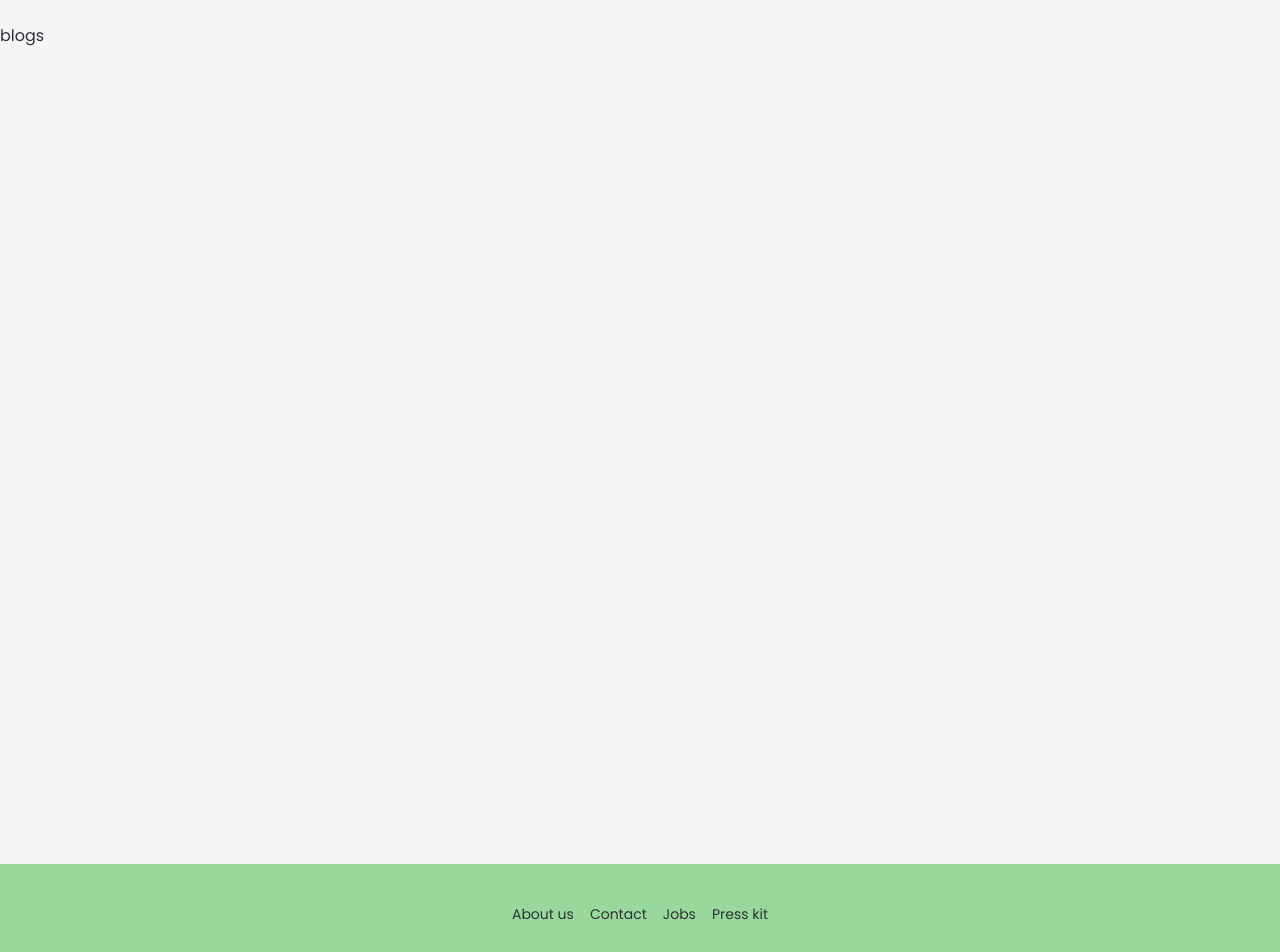
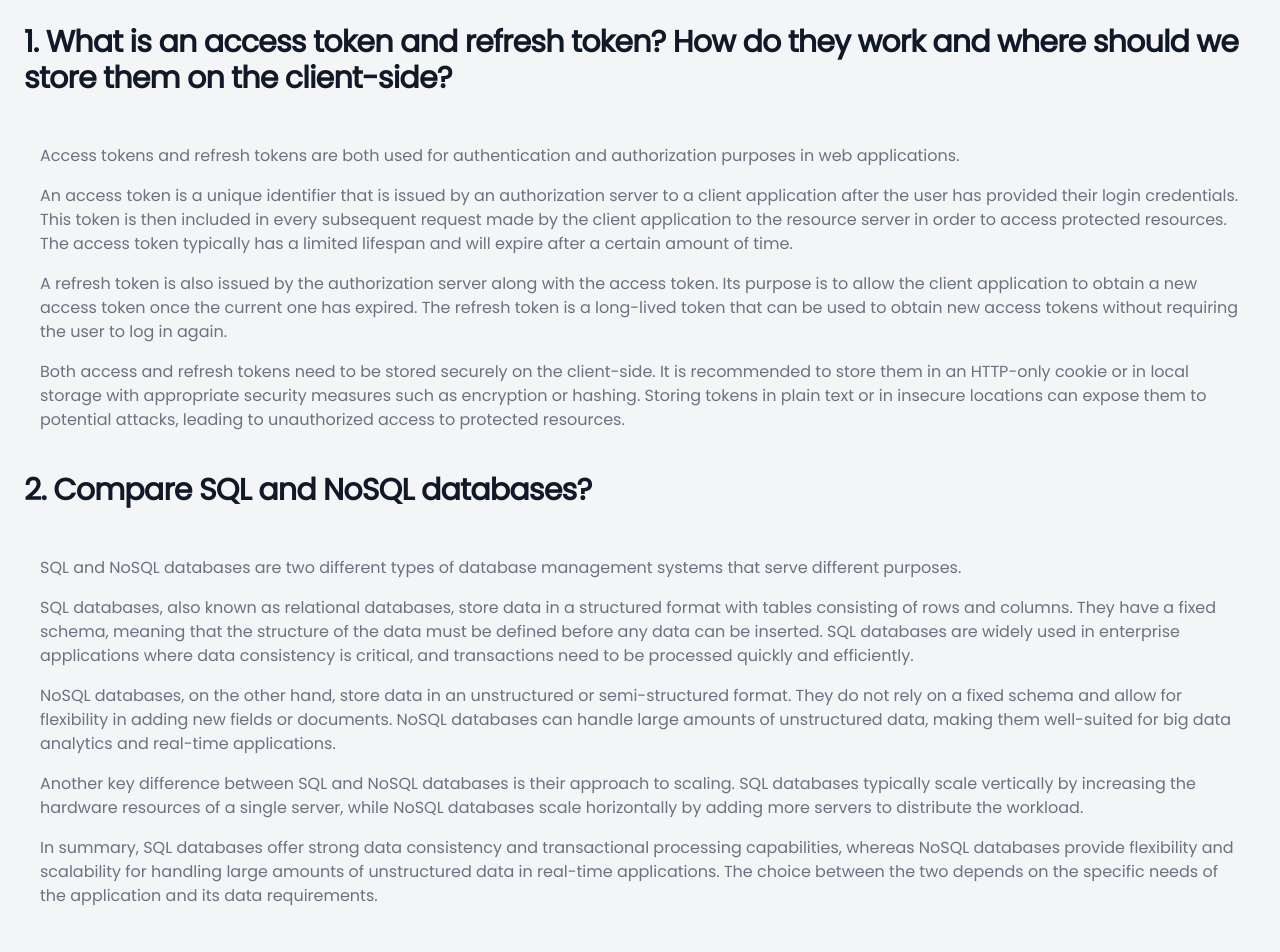
Before and after one commit to mahmudev/toy-marketplace-client-side, a React (Vite) app: page /blogs in a window 1280 px wide. Shown: the part 160-1112 px from the top of the page. Built offline with nearby package versions, Linux system fonts and the light colour scheme; no server answers.

Commit message:
added blog

```diff
--- a/src/componets/home/Home.jsx
+++ b/src/componets/home/Home.jsx
@@ -102,7 +102,7 @@ const Home = () => {
           </Tab>
           <Tab
             className={`btn btn-outline ml-4 btn-primary ${
-              selectedTab === 2 ? "bg-secondary text-black" : ""
+              selectedTab === 3 ? "bg-secondary text-black" : ""
             }`}
             onClick={() => setSelectedTab(3)}
           >
--- a/src/componets/home/NewCollection.jsx
+++ b/src/componets/home/NewCollection.jsx
@@ -2,8 +2,8 @@ import React from "react";
 
 const NewCollection = () => {
   return (
-    <div>
-      <div className=" lg:my-20 md:mx-auto sm:text-center  md:mb-12">
+
+      <div className=" container mx-auto sm:text-center  md:mb-12">
         <h1 className="text-3xl my-10 font-semibold text-black text-center lg:text-4xl">
           New Collection
         </h1>
@@ -42,7 +42,7 @@ const NewCollection = () => {
           </div>
         </div>
       </div>
-    </div>
+
   );
 };
 
--- a/src/componets/pages/AllToys.jsx
+++ b/src/componets/pages/AllToys.jsx
@@ -36,7 +36,7 @@ const AllToys = () => {
   };
 
   return (
-    <div className="flex flex-col min-h-screen">
+    <div className="container mx-auto flex flex-col min-h-screen">
       <h5 className="mb-3 text-xl text-center py-6 font-extrabold leading-none sm:text-2xl">
         All Toys
       </h5>
--- a/src/componets/pages/Blogs.jsx
+++ b/src/componets/pages/Blogs.jsx
@@ -3,7 +3,146 @@ import useTitle from "../../hooks/useTitle";
 
 const Blogs = () => {
   useTitle("Blog");
-  return <div className="container  h-screen my-10 mx-auto">blogs</div>;
+  return (
+    <div className="container  min-h-screen my-10 mx-auto">
+      <div className="px-4 mx-auto max-w-screen-xl lg:px-6">
+        <h2 className="mb-8 text-3xl tracking-tight font-bold text-gray-900">
+          1. What is an access token and refresh token? How do they work and
+          where should we store them on the client-side?
+        </h2>
+        <div className="mb-10  text-gray-500 px-4">
+          <p className="py-4">
+            Access tokens and refresh tokens are both used for authentication
+            and authorization purposes in web applications.
+          </p>
+          An access token is a unique identifier that is issued by an
+          authorization server to a client application after the user has
+          provided their login credentials. This token is then included in every
+          subsequent request made by the client application to the resource
+          server in order to access protected resources. The access token
+          typically has a limited lifespan and will expire after a certain
+          amount of time.
+          <p className="py-4">
+            A refresh token is also issued by the authorization server along
+            with the access token. Its purpose is to allow the client
+            application to obtain a new access token once the current one has
+            expired. The refresh token is a long-lived token that can be used to
+            obtain new access tokens without requiring the user to log in again.
+          </p>
+          Both access and refresh tokens need to be stored securely on the
+          client-side. It is recommended to store them in an HTTP-only cookie or
+          in local storage with appropriate security measures such as encryption
+          or hashing. Storing tokens in plain text or in insecure locations can
+          expose them to potential attacks, leading to unauthorized access to
+          protected resources.
+        </div>
+      </div>
+      <div className="px-4 mx-auto max-w-screen-xl lg:px-6">
+        <h2 className="mb-8 text-3xl tracking-tight font-bold text-gray-900">
+          2. Compare SQL and NoSQL databases?
+        </h2>
+        <div className="mb-10  text-gray-500 px-4">
+          <p className="py-4">
+            SQL and NoSQL databases are two different types of database
+            management systems that serve different purposes.
+          </p>
+          SQL databases, also known as relational databases, store data in a
+          structured format with tables consisting of rows and columns. They
+          have a fixed schema, meaning that the structure of the data must be
+          defined before any data can be inserted. SQL databases are widely used
+          in enterprise applications where data consistency is critical, and
+          transactions need to be processed quickly and efficiently.
+          <p className="py-4">
+            NoSQL databases, on the other hand, store data in an unstructured or
+            semi-structured format. They do not rely on a fixed schema and allow
+            for flexibility in adding new fields or documents. NoSQL databases
+            can handle large amounts of unstructured data, making them
+            well-suited for big data analytics and real-time applications.
+          </p>
+          Another key difference between SQL and NoSQL databases is their
+          approach to scaling. SQL databases typically scale vertically by
+          increasing the hardware resources of a single server, while NoSQL
+          databases scale horizontally by adding more servers to distribute the
+          workload.
+          <p className="py-4">
+            In summary, SQL databases offer strong data consistency and
+            transactional processing capabilities, whereas NoSQL databases
+            provide flexibility and scalability for handling large amounts of
+            unstructured data in real-time applications. The choice between the
+            two depends on the specific needs of the application and its data
+            requirements.
+          </p>
+        </div>
+      </div>
+      <div className="px-4 mx-auto max-w-screen-xl lg:px-6">
+        <h2 className="mb-8 text-3xl tracking-tight font-bold text-gray-900">
+          3. What is express js? What is Nest JS?
+        </h2>
+        <div className="mb-10  text-gray-500 px-4">
+          <p className="py-4">
+            Express.js is a minimalistic and flexible web application framework
+            for Node.js. It provides a simple and unopinionated approach to
+            building web applications and APIs. Express.js allows developers to
+            create robust and scalable server-side applications by providing a
+            set of lightweight middleware functions that can be easily
+            integrated into the application's request-response cycle. It offers
+            features such as routing, middleware support, and template engine
+            integration, making it a popular choice for creating server-side
+            applications and RESTful APIs.
+          </p>
+          NestJS, on the other hand, is a progressive, efficient, and
+          opinionated framework for building scalable and maintainable
+          server-side applications. It is built with TypeScript and heavily
+          inspired by Angular's architecture and concepts. NestJS leverages the
+          power of TypeScript to bring strong typing, decorators, and dependency
+          injection to Node.js development. It provides a modular structure with
+          well-defined modules, controllers, and services, promoting code
+          reusability and separation of concerns. NestJS supports a wide range
+          of features such as routing, authentication, validation, and database
+          integration, making it suitable for building complex and
+          enterprise-grade applications.
+          <p className="py-4">
+            In summary, Express.js is a lightweight and flexible web application
+            framework, while NestJS is a feature-rich and opinionated framework
+            that brings Angular-like concepts and TypeScript to Node.js
+            development.
+          </p>
+        </div>
+      </div>
+      <div className="px-4 mx-auto max-w-screen-xl lg:px-6">
+        <h2 className="mb-8 text-3xl tracking-tight font-bold text-gray-900">
+          4. What is MongoDB aggregate and how does it work?
+        </h2>
+        <div className="mb-10  text-gray-500 px-4">
+          <p className="py-4">
+            MongoDB's aggregate is a powerful framework that allows for advanced
+            data processing and analysis in MongoDB. It enables developers to
+            perform complex operations on collections of documents, such as
+            filtering, grouping, sorting, transforming, and computing
+            aggregations. The aggregate framework follows a pipeline-based
+            approach, where data is passed through multiple stages to produce
+            the desired results.
+          </p>
+          The aggregation pipeline consists of one or more stages, with each
+          stage performing a specific operation on the input documents and
+          passing the results to the next stage. Some common stages include
+          $match (to filter documents), $group (to group documents based on
+          specified criteria), $project (to reshape and transform documents),
+          $sort (to sort documents), and $limit (to limit the number of output
+          documents).
+          <p className="py-4">
+            By combining different stages in the pipeline, developers can create
+            complex data transformations and aggregations. The pipeline stages
+            are executed in the order they are specified, allowing for a
+            flexible and customizable data processing flow. Aggregation
+            expressions and operators provide additional functionality, enabling
+            calculations, conditional operations, and array manipulations within
+            the pipeline.
+          </p>
+        </div>
+      </div>
+    </div>
+  );
 };
 
 export default Blogs;
```
